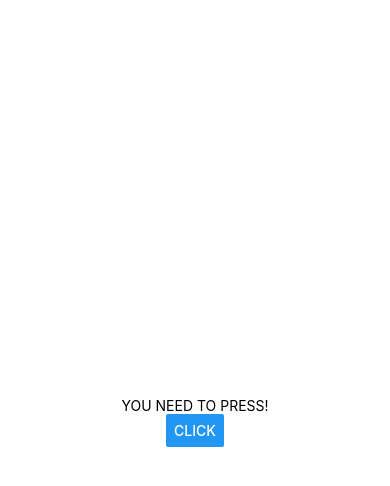
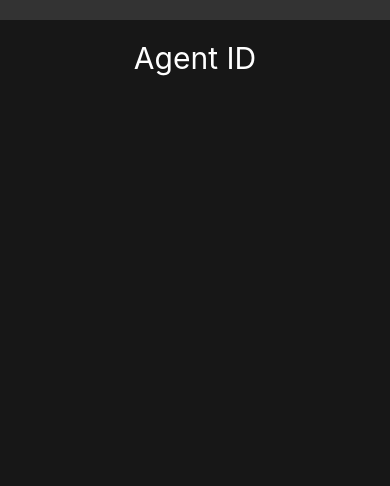
Before and after one commit to DraconianLore/Koios, a React Native app: screen / in a window 390 px wide. Shown: the top 486 px of the page. Built offline with nearby package versions, Linux system fonts and the light colour scheme.

Commit message:
connected to database for login(simple)

```diff
--- a/App.js
+++ b/App.js
@@ -1,32 +1,47 @@
 import React, { useState } from 'react';
 import axios from 'axios';
 import { StyleSheet, Text, View, Button } from 'react-native';
+import Header from './src/Header';
+import Login from './src/Login';
 
 export default function App() {
-  const [counter, setCounter] = useState(0)
-  const [message, setMessage] = useState("YOU NEED TO PRESS!")
+  const [message, setMessage] = useState("")
+  const [loggedIn, setLoggedIn] = useState(false)
+  let userId = ''
+  function attemptLogin(agentId) {
+    userId = agentId
+    fetchData()
+  }
 
   const fetchData = async () => {
-    const response = await axios.get('http://192.168.88.104:3000/users')
+    const response = await axios.get('http://192.168.88.104:3000/users/' + userId)
     setMessage(response.data.message)
+    if (response.data.message.slice(0,3) === 'Wel') {
+      setLoggedIn(true);
+    }
+
   }
 
+
   return (
-    <View style={styles.container}>
-      <Text>{message}</Text>
-      <Button
-        onPress={fetchData}
-        title="Click"
-      />
-    </View>
+      <View style={styles.container}>
+      <Header />
+        <Text style={styles.message}>{message.toUpperCase()}</Text>
+        {loggedIn || <Login agentLogin={attemptLogin}/>}
+
+      </View>
   );
 }
 
 const styles = StyleSheet.create({
   container: {
     flex: 1,
-    backgroundColor: '#fff',
-    alignItems: 'center',
-    justifyContent: 'center',
+    backgroundColor: '#171717',
   },
+  message: {
+    textAlign: "center",
+    color: '#990000',
+    fontWeight: "bold",
+    marginBottom: 20,
+  }
 });
--- /dev/null
+++ b/src/Header.js
@@ -0,0 +1,17 @@
+import React from 'react';
+
+import { StyleSheet, View } from 'react-native';
+
+export default function Header() {
+    return (
+        <View style={styles.topBar}>
+            </View>
+    );
+}
+
+const styles = StyleSheet.create({
+    topBar: {
+        height: 20,
+        backgroundColor: '#333333',
+    },
+});
--- /dev/null
+++ b/src/Login.js
@@ -0,0 +1,35 @@
+import React from 'react';
+
+import { StyleSheet, View, TextInput, Keyboard } from 'react-native';
+
+export default function Login(poops) {
+
+    const sendAgentId = (e) => {
+
+        poops.agentLogin(e.nativeEvent.text)
+
+    }
+
+    return (
+        <View>
+            <TextInput
+                style={styles.textInput}
+                placeholder="Agent ID"
+                maxLength={2}
+                name="agInput"
+                keyboardType={"number-pad"}
+                onBlur={Keyboard.dismiss}
+                onSubmitEditing={sendAgentId}
+            />
+
+        </View>
+    );
+}
+
+const styles = StyleSheet.create({
+    textInput: {
+        textAlign: "center",
+        fontSize: 30,
+        color: '#fff'
+    },
+});
```
